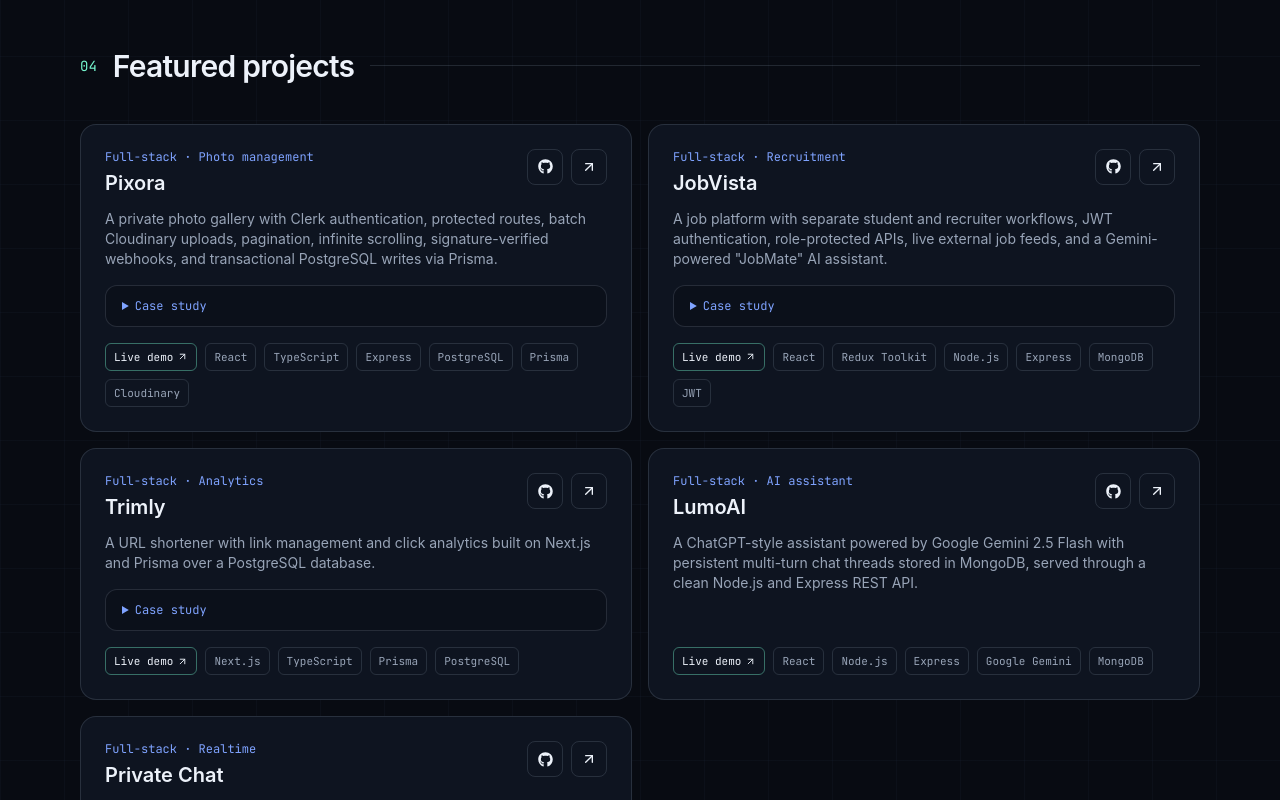
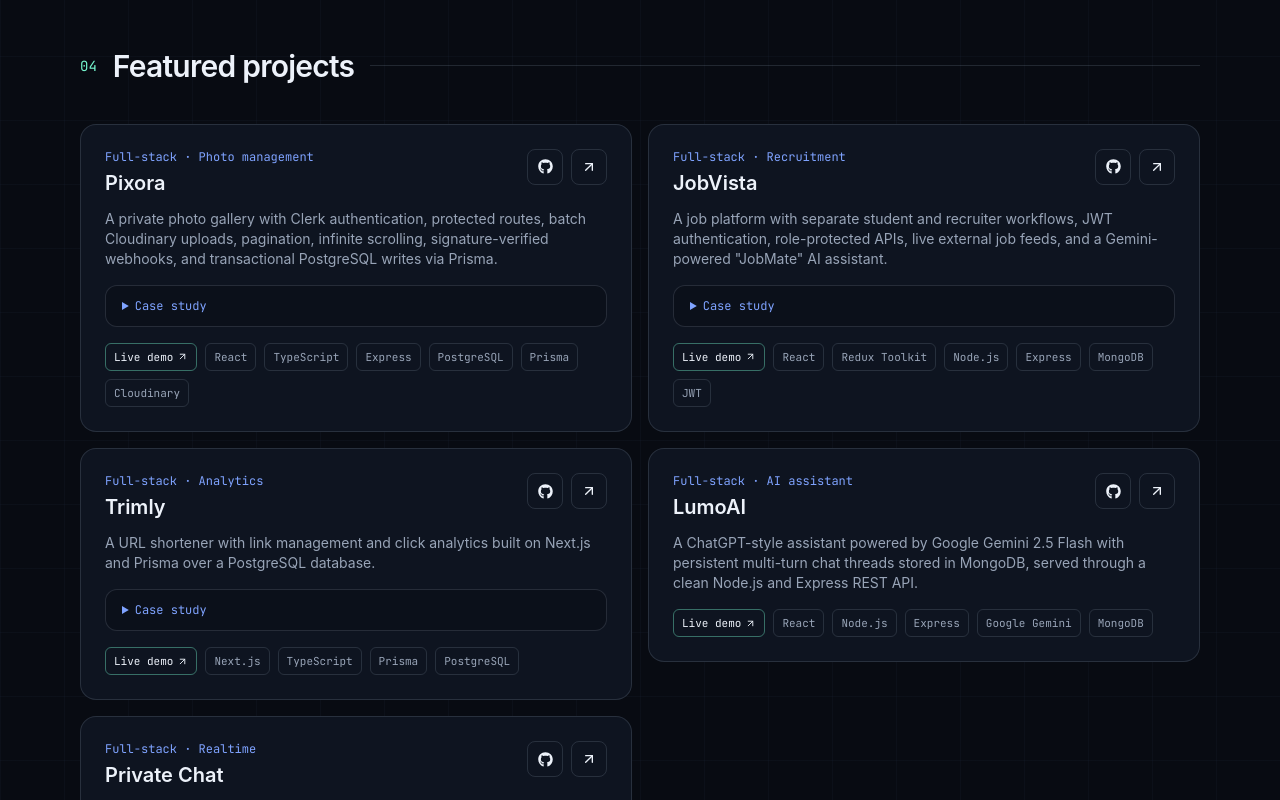
Before and after one commit to pandey-prince/portfolio, a Next.js app: page / in a window 1280 px wide. Shown: the part 2120-2920 px from the top of the page. Built offline with nearby package versions, Linux system fonts and the light colour scheme; no server answers.

Commit message:
Fix project cards stretching when case study expands

```diff
--- a/components/Projects.tsx
+++ b/components/Projects.tsx
@@ -8,7 +8,7 @@
   return (
     <section id="projects" className="mx-auto w-[min(1120px,calc(100%-48px))] py-20">
       <SectionHeading index="04" title="Featured projects" />
-      <div className="grid gap-4 md:grid-cols-2">
+      <div className="grid items-start gap-4 md:grid-cols-2">
         {projects.map((p, i) => (
           <Reveal
             as="article"
@@ -46,7 +46,7 @@
                 )}
               </div>
             </div>
-            <p className="flex-1 text-sm text-muted">{p.description}</p>
+            <p className="text-sm text-muted">{p.description}</p>
             {p.caseStudy && (
               <details className="mt-4 rounded-xl border border-line bg-bg/40 open:pb-4">
                 <summary className="cursor-pointer select-none px-4 py-3 font-mono text-xs text-accent-2 transition-colors hover:text-accent">
```
